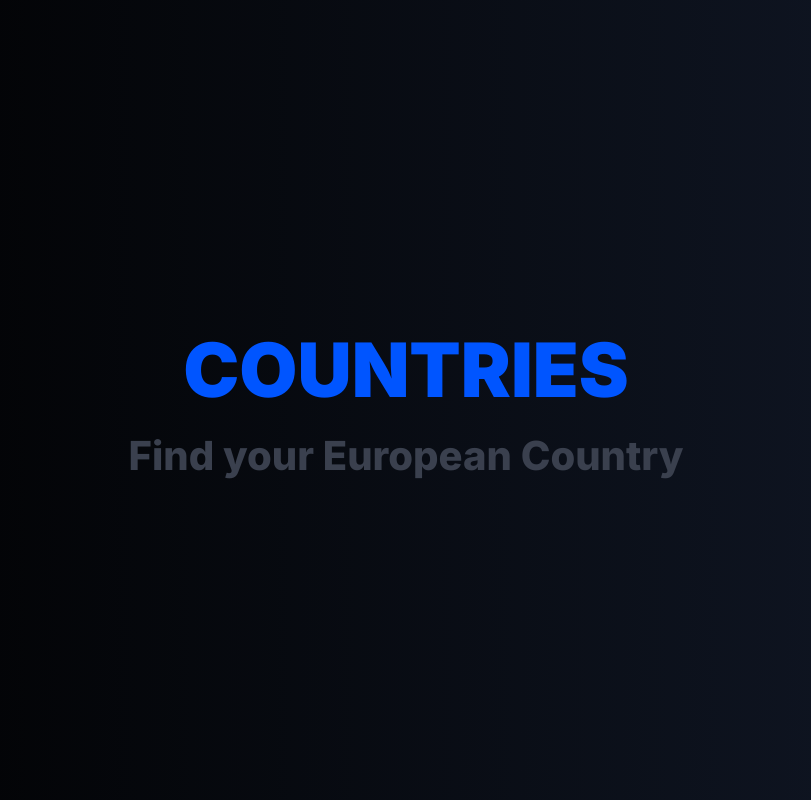
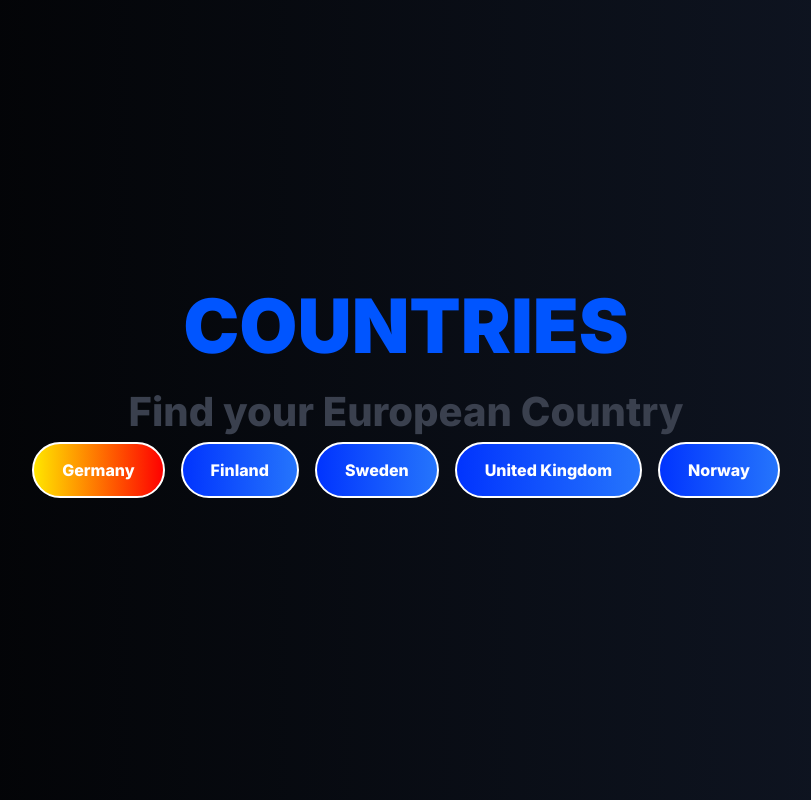
Before and after one commit to FaisalAbusharar/europe-university-info, a Next.js app: page /countries in a window 1280 px wide. Shown: the whole page, without its empty margins (234-1045 px from the left). Built offline with nearby package versions, Linux system fonts and the light colour scheme.

Commit message:
added side bar to be used later

```diff
--- /dev/null
+++ b/src/app/components/sidebar.tsx
@@ -0,0 +1,37 @@
+/**I didnt write this code, im too lazy and tailswind CSS isn't free. */
+
+import React from 'react';
+
+const DarkSidebar = () => {
+  return (
+    <div className="flex h-screen bg-side-bar-color">
+      {/* Sidebar */}
+      <div className="flex flex-col w-64">
+        {/* Sidebar Header */}
+        <div className="flex items-center justify-center h-16 bg-side-bar-color text-white">
+          <h1 id="sidebar-head">EUI</h1>
+        </div>
+        {/* Sidebar Content */}
+        <div className="flex flex-col flex-grow bg-side-bar-color">
+          {/* Sidebar Links */}
+          <a href="/countries" className="sidebar-link" id="sidebarText">
+            <img src="./Globe_icon.svg" alt="Globe Icon" className="w-6 h-6 mr-2" />
+            Countries
+          </a>
+          <a id="sidebarText" href="#">Link 2</a>
+          <a id="sidebarText" href="#">Link 3</a>
+        </div>
+      </div>
+
+      {/* Main Content */}
+      <div className="flex flex-col flex-grow">
+        {/* Header */}
+        <div className="h-16 bg-side-bar-color text-white flex items-center justify-between px-4">
+        </div>
+
+      </div>
+    </div>
+  );
+}
+
+export default DarkSidebar;
--- a/src/app/countries/page.tsx
+++ b/src/app/countries/page.tsx
@@ -8,6 +8,15 @@ const Countries = () => {
       <div className="flex-grow flex flex-col items-center justify-center bg-gradient-to-r from-black to-gray-900">
         <h1 id="Title">COUNTRIES</h1>
         <h2 id="Subtitle">Find your European Country</h2>
+
+        <div id="country-container" className="flex space-x-4 mb-8">
+        <button id="GermanButton" className="bg-custom-gradient text-white font-bold py-2 px-4 rounded">Germany</button>
+        <button id="Button" className="bg-custom-gradient text-white font-bold py-2 px-4 rounded">Finland</button>
+        <button id="Button" className="bg-custom-gradient text-white font-bold py-2 px-4 rounded">Sweden</button>
+        <button id="Button" className="bg-custom-gradient text-white font-bold py-2 px-4 rounded">United Kingdom</button>
+        <button id="Button" className="bg-custom-gradient text-white font-bold py-2 px-4 rounded">Norway</button>
+
+        </div>
       </div>
     </main>
   );
--- a/src/app/globals.css
+++ b/src/app/globals.css
@@ -60,6 +60,24 @@ main {
   background: linear-gradient(to left, #0134fe, #2575fc);
 }
 
+#GermanButton {
+  font-size: 16px;
+  border-radius: 50px;
+  border: 2px solid rgb(255, 255, 255);
+  color: rgb(255, 255, 255);
+  padding: 14px 28px;
+  cursor: pointer;
+  transition-duration: 0.5s;
+  background: linear-gradient(to left, #fe0101, #ffe600);
+  font-weight: 800;
+}
+
+#GermanButton:hover {
+  border: 2px solid black;
+  color: black;
+  background: linear-gradient(to left, #e9fe01, #fe0101);
+}
+
 .footer-container {
   background: linear-gradient(to right, #3801fe, #6625fc);
   padding: 20px;
@@ -100,3 +118,15 @@ main {
 #button-container {
   margin-top: 50px;
 }
+
+#sidebar-head {
+  color: #01b2fe;
+  font-weight: 900;
+  font-size: xx-large;
+}
+
+#sidebarText {
+  margin: 15px;
+  margin-right: 5px;
+  font-weight: 900;
+}
--- a/tailwind.config.ts
+++ b/tailwind.config.ts
@@ -13,6 +13,9 @@ const config: Config = {
         "gradient-conic":
           "conic-gradient(from 180deg at 50% 50%, var(--tw-gradient-stops))",
       },
+      colors: {
+        "side-bar-color": "#141c24"
+      }
     },
   },
   plugins: [],
```
Also changed, not shown: public/Globe_icon.svg (added).
